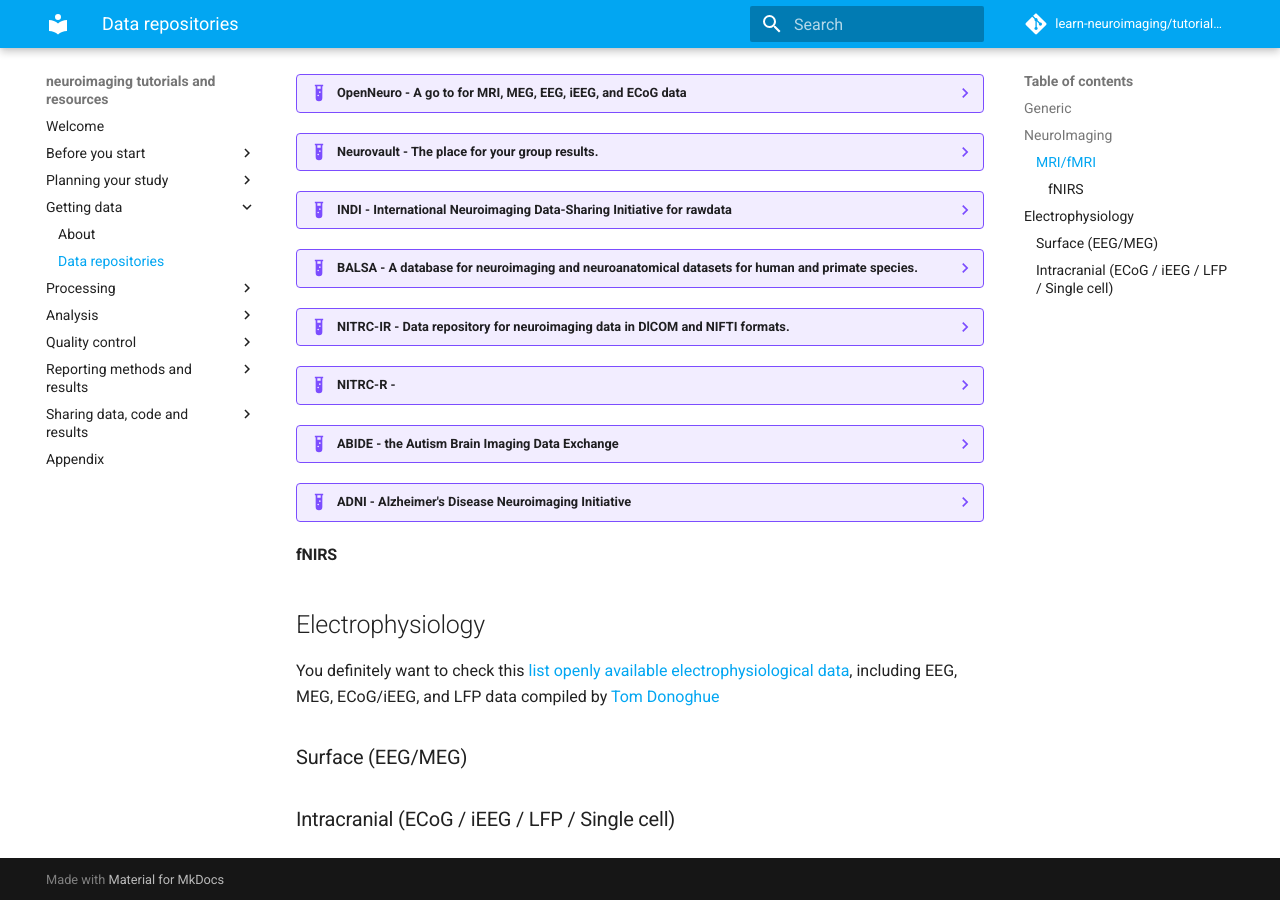
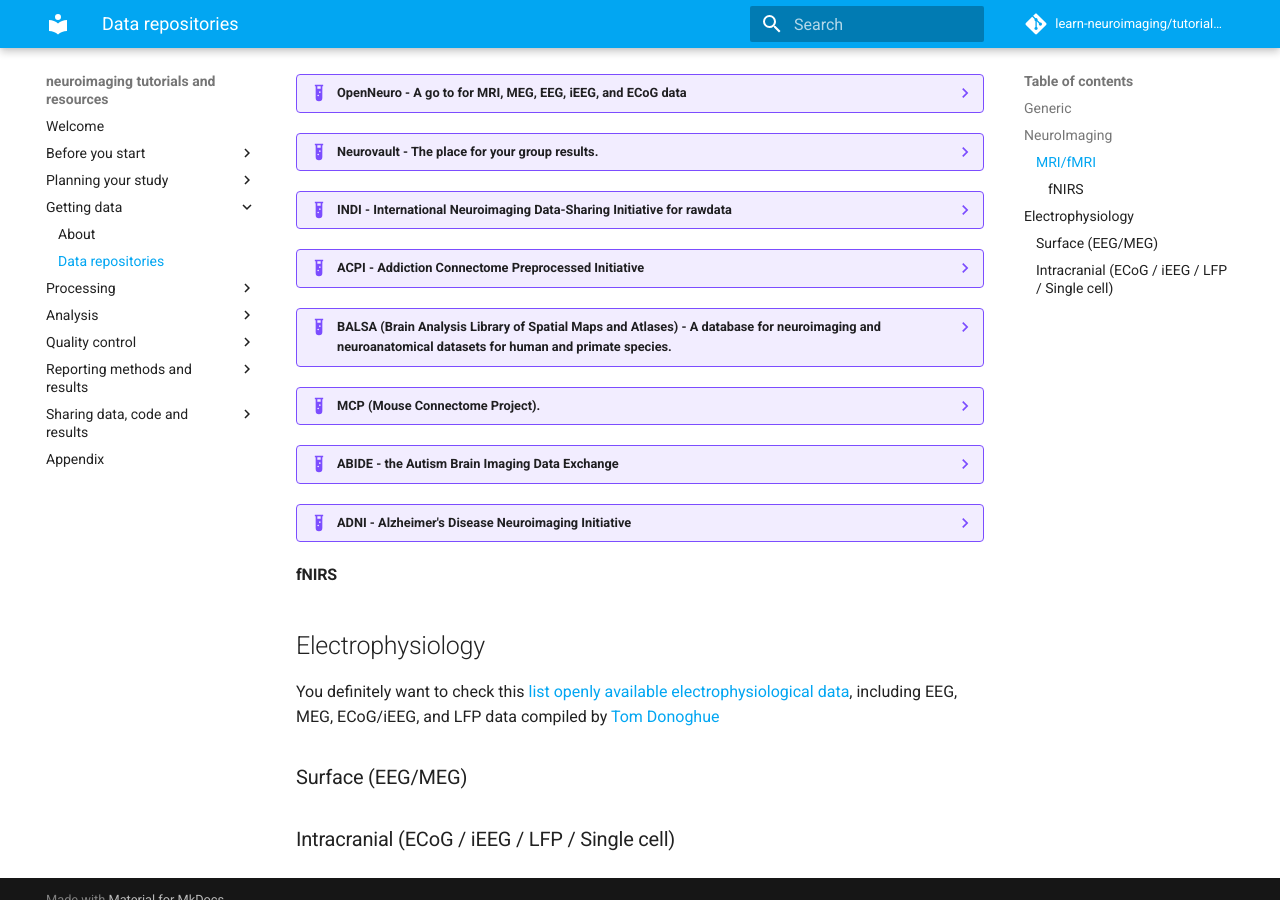
Before and after one commit to learn-neuroimaging/hitchhackers_guide_brain, an MkDocs documentation site: the page built from docs/data-repositories.md, in a window 1280 px wide and 900 px high, scrolled down 719 px. Built offline with MkDocs 1.6.1 and Material for MkDocs 9.7.7, drawn with Linux system fonts in a browser that asks for light colours; comment, search, counter and statistics services are not loaded; some of the changed lines change nothing that is shown.

```diff
--- a/docs/data-repositories.md
+++ b/docs/data-repositories.md
@@ -15,7 +15,7 @@
     -   datalad compatible: yes
     -   paper: [10.12751/incf.ni2017.0040](10.12751/incf.ni2017.0040)
     -   RRID: [SCR_015864](https://scicrunch.org/resources/Tools/record/nlx_144509-1/SCR_015864/resolver?q=GIN&l=GIN)
-    -   The G-Node Data Infrastructure Services is provides a platform for comprehensive and reproducible management and sharing of neuroscience data. Building on well established versioning technology, GIN offers the power of a web based repository management service combined with a distributed file storage.
+    -   The G-Node Data Infrastructure Services provides a platform for comprehensive and reproducible management and sharing of neuroscience data. Building on well established versioning technology, GIN offers the power of a web based repository management service combined with a distributed file storage.
         -   Very similar to github but for data.
         -   As it is based in Europe, this can an interesting option for GDPR compliance.
 
@@ -74,41 +74,43 @@
 ??? example "INDI - International Neuroimaging Data-Sharing Initiative for rawdata"
     -   [database repository](http://fcon_1000.projects.nitrc.org/)
     -   contact
-    -   data type: {MRI} {PET} {human} {non-human}
+    -   data type: {MRI} {PET} {human} {non-human} {EEG}
     -   datalad compatible: yes
     -   paper:
-    -   RRID:
+    -   RRID: [SCR_015771]
+    -   A data repository containing the 1000 Functional Connectomes project with more than 1200 resting state fMRI indenpendently collected at 33 sites. Age, sex and imaging center information are provided for each of the datasets. In accordance with HIPAA guidelines, all datasets are anonymous, with no protected health information included. The repository also provides INDI prospective and retrospective data Sharing Samples (resting state fMRI, behavioural, DTI, PET,...).
+
+    <!-- #### ACPI -->
+
+??? example "ACPI - Addiction Connectome Preprocessed Initiative"
+    -   [database repository](http://fcon_1000.projects.nitrc.org/indi/ACPI/html/index.html)
+    -   contact
+    -   data type: {MRI} {resting state} {ADHD} {human}
+    -   datalad compatible: yes
+    -   paper:
+    -   The Addiction Connectome Preprocessed Initiative (ACPI) aims to facilitate the image processing and analysis of datasets generated by NIDA investigators, with a particular focus on the determination of robustness to preprocessing decisions. In this regard, we are providing 8 preprocessed versions of the resting state fMRI datasets. ACPI includes 2 datasets, raw and preprocessed data (158 Subjects, 129 Anatomicla Scans, 185 Resting Functional Scans).
+
 
 <!-- #### BALSA -->
 
-??? example "BALSA - A database for neuroimaging and neuroanatomical datasets for human and primate species."
+??? example "BALSA (Brain Analysis Library of Spatial Maps and Atlases) - A database for neuroimaging and neuroanatomical datasets for human and primate species."
     -   [database repository](https://balsa.wustl.edu/)
     -   contact
-    -   data type:
+    -   data type:{MRI} {PET} {human} {non-human} {DTI}
     -   datalad compatible:
     -   paper:
-    -   RRID:
+    -   BALSA hosts two types of extensively analyzed neuroimaging data. BALSA Studies: extensively analyzed neuroimaging data associated with published figures. BALSA Reference: reference data mapped to brain atlas surfaces and volumes in humans and nonhuman primates
 
-<!-- #### NITRC-IR -->
+<!-- #### Mouse Connectome Project -->
 
-??? example "NITRC-IR - Data repository for neuroimaging data in DlCOM and NIFTI formats."
-    -   [database repository](https://www.nitrc.org/ir/)
+??? example "MCP (Mouse Connectome Project)."
+    -   [database repository](https://cic.ini.usc.edu)
     -   contact
-    -   data type: {MRI} {human} {healthy} {schizophrenia} {ADHD} {autism} {Parkinson}
+    -   data type: {mouse} {fluorescent label}
     -   datalad compatible:
     -   paper:
-    -   RRID: [SCR_004162](https://scicrunch.org/resources/Tools/record/nlx_144509-1/SCR_004162/resolver?q=NITRC-IR&l=NITRC-IR)
-    -   XNAT-based image registry that supports both NIfTI and DICOM images to promote re-use and integration of NIH funded data. It allows users to search for and freely download publicly available data sets relating to normal subjects and those with diagnoses such as: schizophrenia, ADHD, autism, and Parkinson's disease.
-
-<!-- #### NITRC-R -->
-
-??? example "NITRC-R - "
-    -   [database repository](https://www.nitrc.org/search/?type_of_search=group&q=category%3A%27Data%27)
-    -   contact
-    -   data type:
-    -   datalad compatible:
-    -   paper:
-    -   RRID:
+    -   RRID: [SCR_004096] (https://www.nitrc.org/projects/mcp/)
+    -   The CIC, home of the Mouse Connectome Project (MCP) seeks to create a complete mesoscale connectivity atlas of the C57Black/6 mouse brain and to subsequently generate its global neural networks. Multiple fluorescent neural dyes are used to trace all of the connections of the roughly 800 identified structures of the mouse brain. Our crossdisciplinary group develops neuroanatomic and neuroinformatic approaches to understand connectivity patterns in both health and disease.
 
 <!-- #### ABIDE -->
 
```
